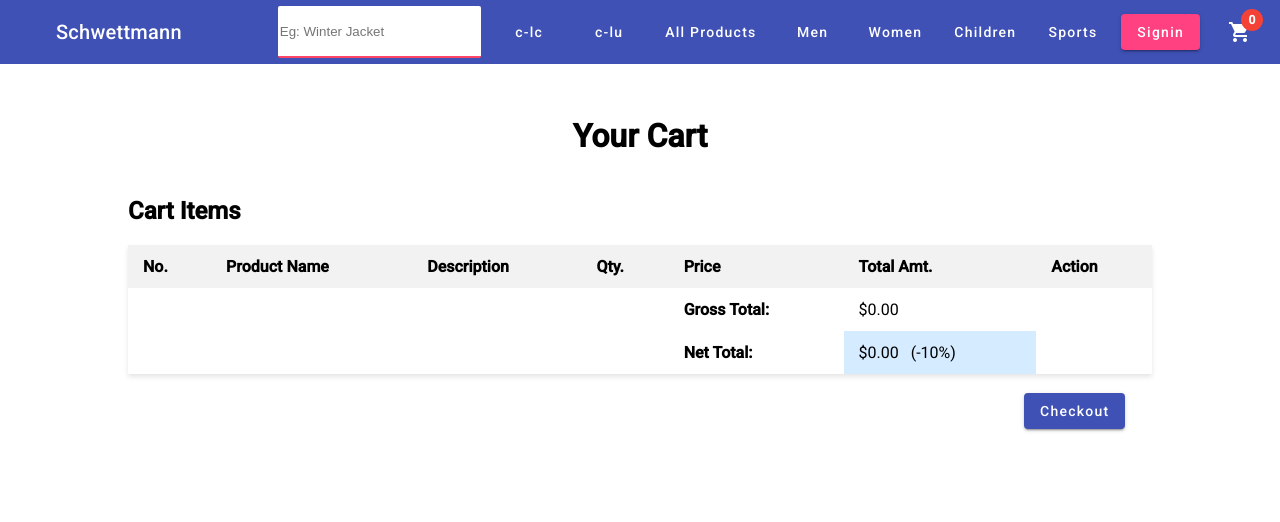
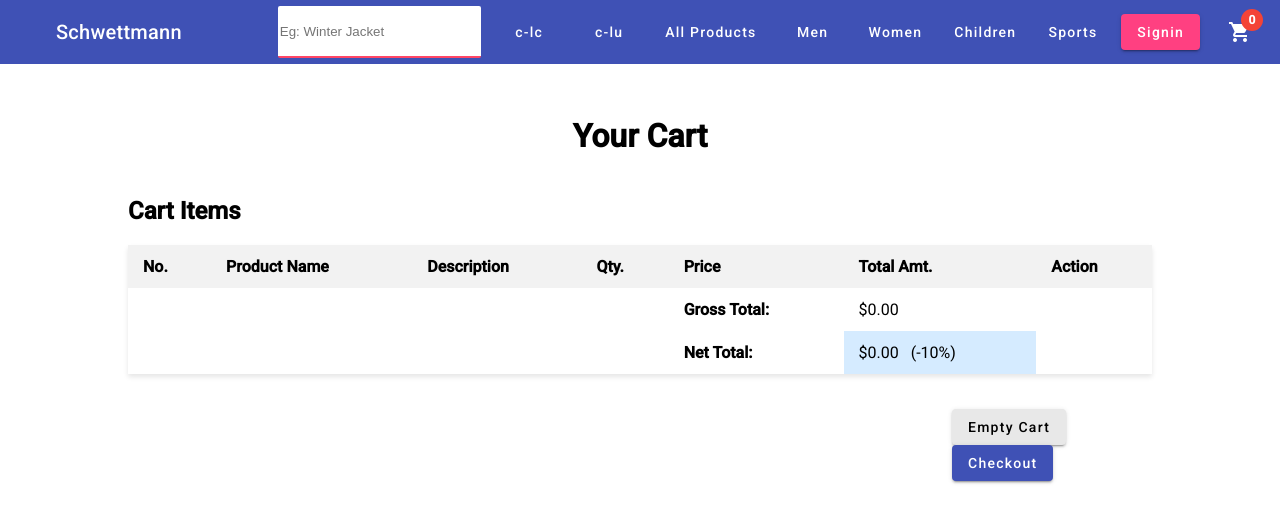
Before and after one commit to mohittomar13/schwettmann, an Angular app: page /cart in a window 1280 px wide. Shown: the top 522 px of the page. Built offline with nearby package versions, Linux system fonts and the light colour scheme.

Commit message:
Added feature for emptying the cart

```diff
--- a/src/app/services/product.service.ts
+++ b/src/app/services/product.service.ts
@@ -7,6 +7,7 @@ import { Observable, Subject } from 'rxjs';
   providedIn: 'root',
 })
 export class ProductService {
+
   private products: Product[] = [];
   public productsUpdatedSubject = new Subject<Product[]>();
 
@@ -57,6 +58,11 @@ export class ProductService {
     }
   }
 
+  emptyTheCart() {
+    localStorage.setItem('localCart',JSON.stringify([]));
+    this.itemsInCartEmitter.emit([]);
+  }
+
   loadCategoryItems(category: string) {
     switch (category) {
       case 'men':
--- a/src/app/shopping/cart/cart.component.html
+++ b/src/app/shopping/cart/cart.component.html
@@ -67,6 +67,18 @@
       </tbody>
     </table>
     <br/>
-    <button style="margin-left: 70vw;" mat-raised-button color="primary" (click)="onCheckout()">Checkout</button>
+    <!-- <ul style="background-color: palegoldenrod;">
+      <li> <button style="display: inline-block;" style="margin-left: 70vw;" mat-raised-button (click)="onCheckout()">Empty Cart</button></li>
+      <li><button style="display: inline-block;" style="margin-left: 70vw;" mat-raised-button color="primary" (click)="onCheckout()">Checkout</button></li>
+    </ul> -->
+    <ul>
+      <li>
+        <button mat-raised-button style="background-color: rgb(232, 232, 232);" (click)="emptyTheCart()">Empty Cart</button>
+      </li>
+      <li>
+        <button mat-raised-button color="primary" (click)="onCheckout()">Checkout</button>
+      </li>
+    </ul>
+
   </div>
 </div>
--- a/src/app/shopping/cart/cart.component.scss
+++ b/src/app/shopping/cart/cart.component.scss
@@ -45,3 +45,13 @@ tr:hover {
 .action-btns button.delete {
   background-color: #f44336;
 }
+
+ul {
+  margin-left: 60vw;
+  list-style: none;
+}
+
+li {
+  display: inline-block;
+  margin-left: 16px;
+}
--- a/src/app/shopping/cart/cart.component.ts
+++ b/src/app/shopping/cart/cart.component.ts
@@ -63,19 +63,21 @@ export class CartComponent implements OnInit, OnDestroy {
 
   modifyQty(prodId: number, inc_dec: string) {
     const prod = this.realCart.filter((prod) => prod.id === prodId)[0];
-    const indexToReplace = this.realCart.findIndex(prod => prod.id === prodId);
+    const indexToReplace = this.realCart.findIndex(
+      (prod) => prod.id === prodId
+    );
     if (prod) {
       if (inc_dec === 'inc') {
-        if(prod.qty){
+        if (prod.qty) {
           prod.qty = prod.qty + 1;
-        }else{
+        } else {
           prod.qty = 1;
         }
         console.log(prodId, 'added', 'clog');
       } else if (inc_dec === 'dec') {
-        if(prod.qty){
+        if (prod.qty) {
           prod.qty = prod.qty - 1;
-        }else{
+        } else {
           prod.qty = 1;
         }
         console.log(prodId, 'sub', 'clog');
@@ -88,9 +90,15 @@ export class CartComponent implements OnInit, OnDestroy {
 
   getTotalAmt() {
     this.grossTotal = this.realCart.reduce(
-      (sum, product) => sum + (product.price * product.qty!),
+      (sum, product) => sum + product.price * product.qty!,
       0
     );
+  }
+
+  emptyTheCart() {
+    this.productService.emptyTheCart();
+    this.realCart = [];
+    this.getTotalAmt();
   }
 
   ngOnDestroy(): void {
```
